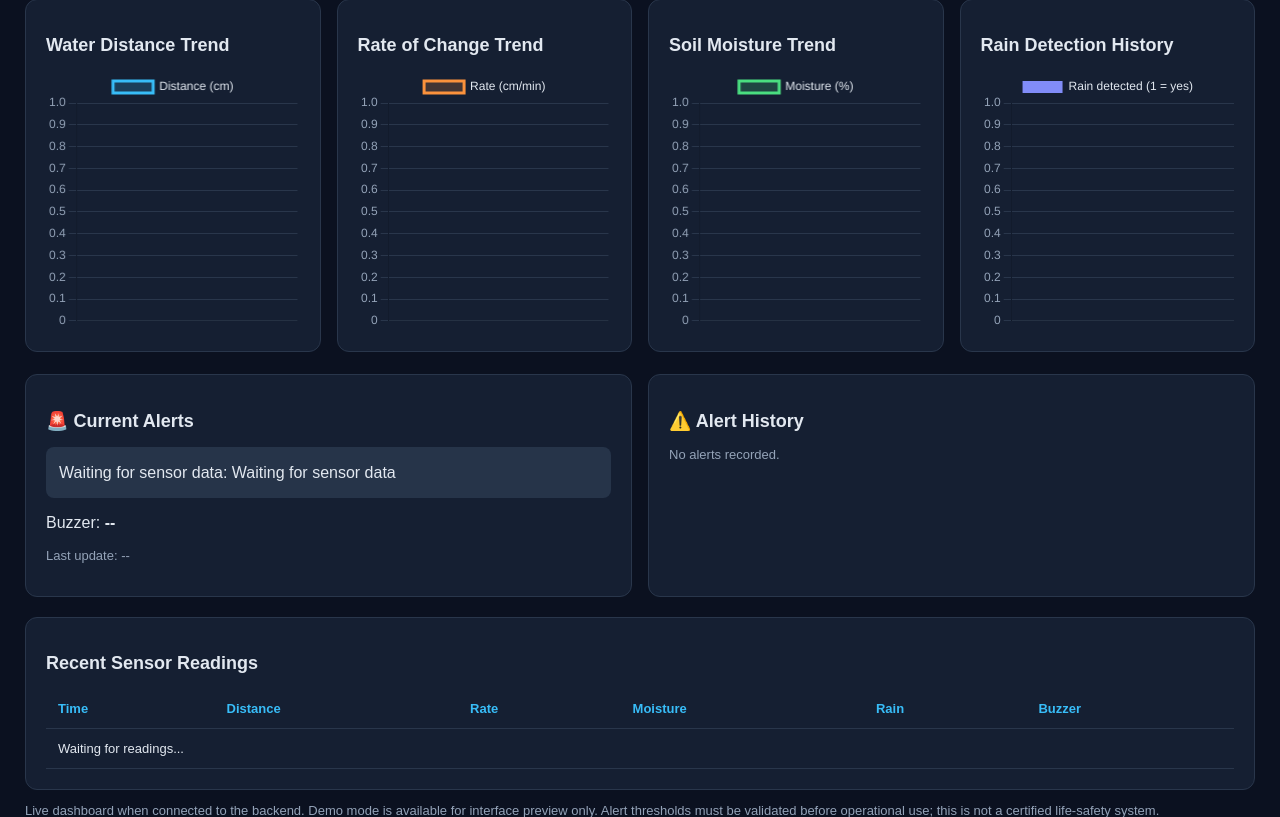
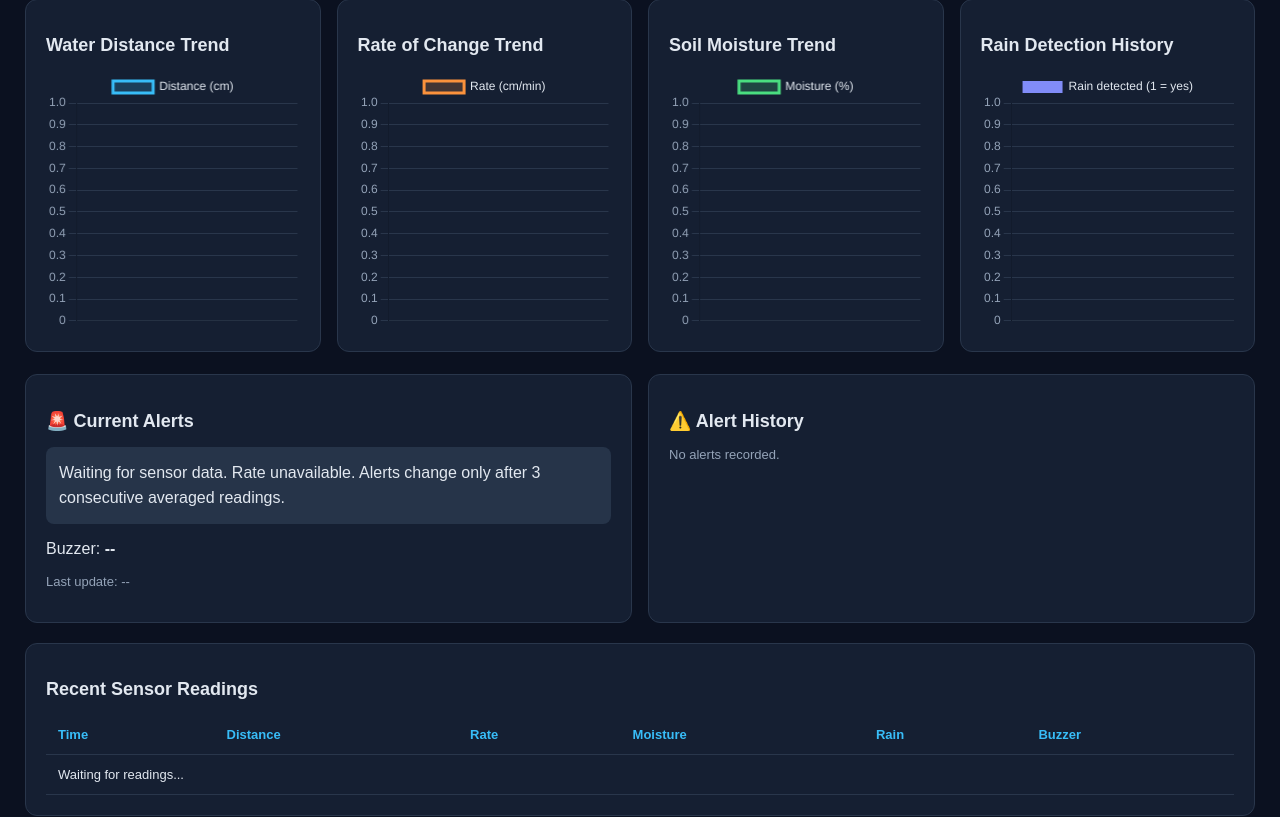
Before and after one commit to khushal-iitjammu/energy-hackathon, a Flask app: page / in a window 1280 px wide. Shown: the part 379-1196 px from the top of the page. Run offline with Flask 3, Linux system fonts and the light colour scheme; data that the repository does not hold is empty.

Commit message:
Update index.html

```diff
--- a/templates/index.html
+++ b/templates/index.html
@@ -92,6 +92,38 @@ let rainElapsedMs=0;
 let rainWasDetected=false;
 let rainTimer=null;
 
+// Smooth noisy readings with a 5-sample moving average and require 3
+// consecutive averaged classifications before changing the displayed alert.
+const RATE_WINDOW=5;
+const ALERT_CONFIRM_SAMPLES=3;
+const LOW_RATE_THRESHOLD=0.008;   // cm/s; same thresholds used by demo mode
+const HIGH_RATE_THRESHOLD=0.033;  // cm/s
+let rateSamples=[];
+let alertCandidate="NORMAL";
+let alertCandidateCount=0;
+let stableAlert="NORMAL";
+
+function averageRate(rate){
+  if(rate===null || rate===undefined || rate==="" || !Number.isFinite(Number(rate))) return null;
+  rateSamples.push(Number(rate));
+  if(rateSamples.length>RATE_WINDOW) rateSamples.shift();
+  return rateSamples.reduce((sum,value)=>sum+value,0)/rateSamples.length;
+}
+function classifySmoothedAlert(avgRate, fallbackAlert){
+  if(avgRate===null) return (fallbackAlert||"WAITING").toUpperCase();
+  // Flood-risk alerts are based on a sustained positive water-level rise.
+  const proposed=avgRate>=HIGH_RATE_THRESHOLD?"HIGH":
+                 avgRate>=LOW_RATE_THRESHOLD?"LOW":"NORMAL";
+  if(proposed===alertCandidate){
+    alertCandidateCount++;
+  }else{
+    alertCandidate=proposed;
+    alertCandidateCount=1;
+  }
+  if(alertCandidateCount>=ALERT_CONFIRM_SAMPLES) stableAlert=alertCandidate;
+  return stableAlert;
+}
+
 function isRainDetected(value){
   // This dashboard treats digital output 1 as rain detected.
   return value !== null && value !== undefined && value !== "" && Number(value) === 1;
@@ -154,24 +186,27 @@ function addAlert(message,time){
 }
 function render(d,rows=[]){
   el("distance").textContent=fmt(d.ultrasonic_distance_cm)+" cm";
-  el("rate").textContent=fmt(d.rate_cm_min)+" cm/min";
+  const avgRate=averageRate(d.rate_cm_s);
+  const displayedRate=avgRate===null?d.rate_cm_min:avgRate*60;
+  el("rate").textContent=fmt(displayedRate)+" cm/min";
   el("moisture").textContent=fmt(d.soil_moisture_percent,1)+"%";
   el("rain").textContent=d.rain_digital_output==null?"--":(Number(d.rain_digital_output)===1?"DETECTED":"NO RAIN");
   updateRainTimerFromReading(d.rain_digital_output);
   el("buzzer").textContent=d.buzzer_digital_status==null?"--":(Number(d.buzzer_digital_status)===1?"ACTIVE":"OFF");
   el("updated").textContent=d.received_at||"--";
-  const rate=d.rate_cm_s;
-  el("direction").textContent=rate==null?"Waiting for readings":rate>0.001?"Water level rising":rate< -0.001?"Water level falling":"Relatively stable";
+  const rate=avgRate;
+  el("direction").textContent=rate==null?"Waiting for readings":rate>0.001?"Average trend: water level rising":rate< -0.001?"Average trend: water level falling":"Average trend: relatively stable";
   const status=el("status");
   status.className="badge";
   if(demoMode){status.classList.add("demo");status.textContent="● DEMO MODE";}
   else if(d.connected){status.classList.add("online");status.textContent="● LIVE DATA";}
   else{status.classList.add("offline");status.textContent="● RECEIVER OFFLINE";}
-  const alert=(d.alert||"WAITING").toUpperCase(), box=el("alert");
+  const alert=classifySmoothedAlert(avgRate,d.alert), box=el("alert");
   box.className=alert.toLowerCase();
-  const labels={NORMAL:"Normal / no rapid rise detected",LOW:"LOW ALERT — water level rising",HIGH:"HIGH ALERT — rapid rise detected",WAITING:"Waiting for sensor data"};
-  box.textContent=(labels[alert]||alert)+": "+(d.message||"No sensor message");
-  if(alert==="LOW"||alert==="HIGH")addAlert(alert+": "+(d.message||""),d.received_at);
+  const labels={NORMAL:"Normal / no sustained rapid rise detected",LOW:"LOW ALERT — sustained water-level rise",HIGH:"HIGH ALERT — sustained rapid water-level rise",WAITING:"Waiting for sensor data"};
+  const rateNote=avgRate===null?"Rate unavailable":"5-reading average: "+fmt(avgRate*60)+" cm/min";
+  box.textContent=(labels[alert]||alert)+". "+rateNote+". Alerts change only after "+ALERT_CONFIRM_SAMPLES+" consecutive averaged readings.";
+  if(alert==="LOW"||alert==="HIGH")addAlert(alert+": "+rateNote,d.received_at);
   const recent=rows.slice(-MAX);
   for(const key of Object.keys(charts))charts[key].data.labels=recent.map((r,i)=>i+1);
   charts.distance.data.datasets[0].data=recent.map(r=>r.ultrasonic_distance_cm);
```
